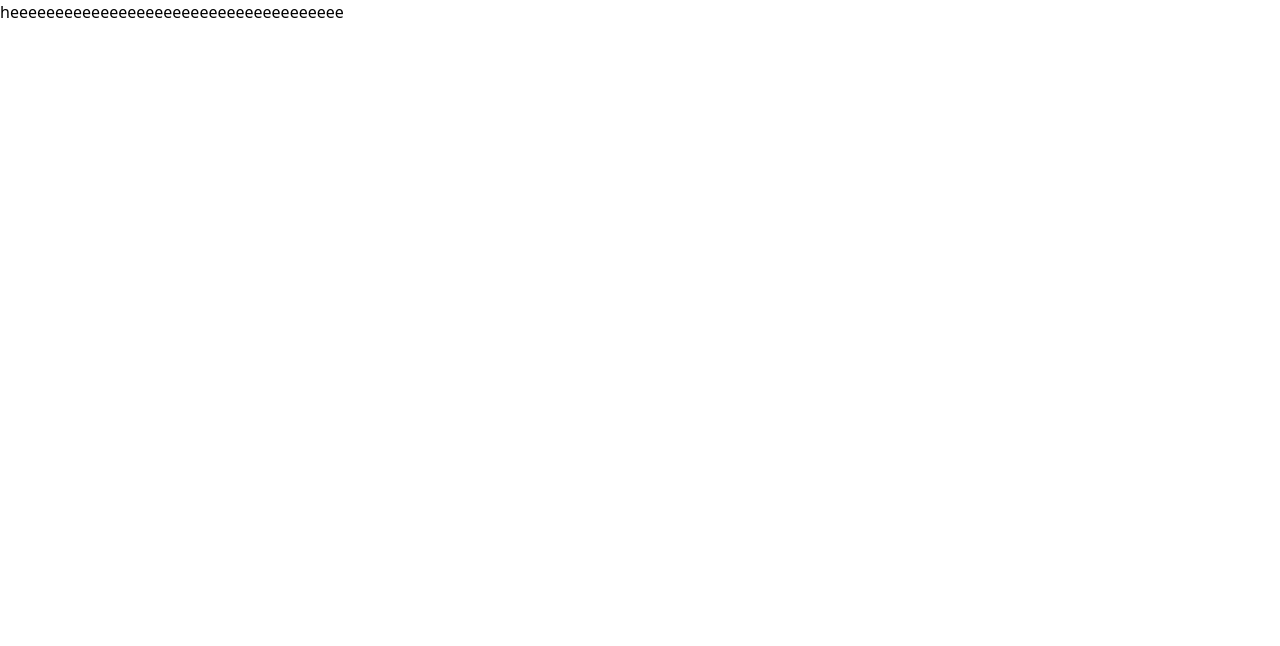
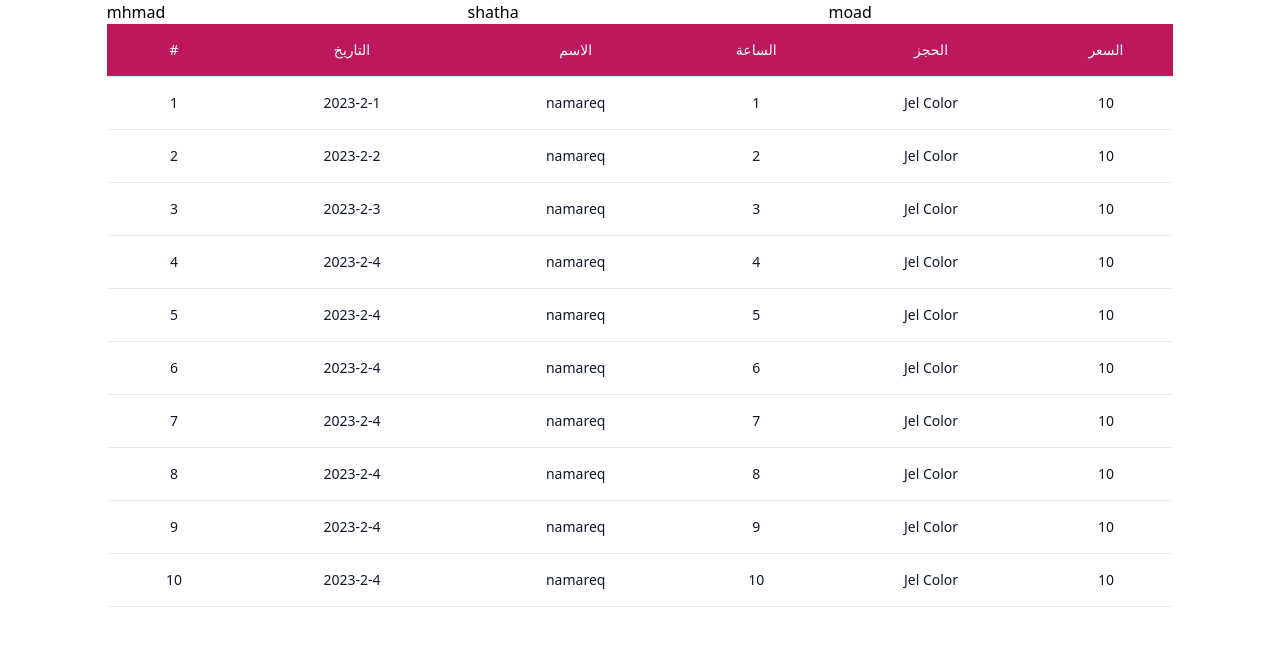
Before and after one commit to mhmadwrekat/miral, a Next.js app: page / in a window 1280 px wide. Shown: the top 646 px of the page. Built offline with nearby package versions, Linux system fonts and the light colour scheme.

Commit message:
add table ]

```diff
--- /dev/null
+++ b/component/data.json
@@ -0,0 +1,86 @@
+[
+  {
+    "date": "2023-2-1",
+    "name": "namareq",
+    "hour": 1,
+    "details": "Jel Color",
+    "price": 10
+  },
+  {
+    "date": "2023-2-2",
+    "name": "namareq",
+    "hour": 2,
+    "details": "Jel Color",
+    "price": 10
+  },
+  {
+    "date": "2023-2-3",
+    "name": "namareq",
+    "hour": 3,
+    "details": "Jel Color",
+    "price": 10
+  },
+  {
+    "date": "2023-2-4",
+    "name": "namareq",
+    "hour": 4,
+    "details": "Jel Color",
+    "price": 10
+  },
+  {
+    "date": "2023-2-4",
+    "name": "namareq",
+    "hour": 5,
+    "details": "Jel Color",
+    "price": 10
+  },
+  {
+    "date": "2023-2-4",
+    "name": "namareq",
+    "hour": 6,
+    "details": "Jel Color",
+    "price": 10
+  },
+  {
+    "date": "2023-2-4",
+    "name": "namareq",
+    "hour": 7,
+    "details": "Jel Color",
+    "price": 10
+  },
+  {
+    "date": "2023-2-4",
+    "name": "namareq",
+    "hour": 8,
+    "details": "Jel Color",
+    "price": 10
+  },
+  {
+    "date": "2023-2-4",
+    "name": "namareq",
+    "hour": 9,
+    "details": "Jel Color",
+    "price": 10
+  },
+  {
+    "date": "2023-2-4",
+    "name": "namareq",
+    "hour": 10,
+    "details": "Jel Color",
+    "price": 10
+  },
+  {
+    "date": "2023-2-4",
+    "name": "namareq",
+    "hour": 11,
+    "details": "Jel Color",
+    "price": 10
+  },
+  {
+    "date": "2023-2-4",
+    "name": "namareq",
+    "hour": 12,
+    "details": "Jel Color",
+    "price": 10
+  }
+]
--- /dev/null
+++ b/component/money.js
@@ -0,0 +1,13 @@
+import React from "react";
+
+const money = () => {
+  return (
+    <div className="grid grid-cols-3 gap-4">
+      <div>mhmad</div>
+      <div>shatha</div>
+      <div>moad</div>
+    </div>
+  );
+};
+
+export default money;
--- /dev/null
+++ b/component/page/HeadComp.js
@@ -0,0 +1,32 @@
+import React from "react";
+import Head from "next/head";
+
+const HeadComp = () => {
+  return (
+    <React.Fragment>
+      <Head>
+        <title>Miral</title>
+        {/* <link rel="icon" href="/assest/saloon.png" /> */}
+        {/* <meta name="keywords" content={head_keywords} /> */}
+        {/* <meta name="description" content={head_description} /> */}
+        <meta charset="UTF-8" />
+        <meta name="viewport" content="width=device-width, initial-scale=1.0" />
+        <meta http-equiv="X-UA-Compatible" content="ie=edge" />
+        <link
+          rel="stylesheet"
+          href="https://unpkg.com/tailwindcss@2.2.19/dist/tailwind.min.css"
+        />
+        {/* <link
+          href="https://fonts.googleapis.com/css?family=Work+Sans:200,400&display=swap"
+          rel="stylesheet"
+        /> */}
+        {/* <link
+          rel="stylesheet"
+          href="https://cdn.jsdelivr.net/npm/tw-elements/dist/css/index.min.css"
+        /> */}
+      </Head>
+    </React.Fragment>
+  );
+};
+
+export default HeadComp;
--- /dev/null
+++ b/component/table.js
@@ -0,0 +1,84 @@
+import React from "react";
+import Data from "./data.json";
+const table = () => {
+  let counter = 1;
+
+  return (
+    <div>
+      <table class="min-w-full text-center">
+        <thead class="border-b bg-pink-700">
+          <tr>
+            <th
+              scope="col"
+              class="px-1 py-4 text-xs font-medium text-white lg:text-sm"
+            >
+              #
+            </th>
+
+            <th
+              scope="col"
+              class="px-1 py-4 text-xs font-medium text-white lg:text-sm"
+            >
+              التاريخ
+            </th>
+            <th
+              scope="col"
+              class="px-1 py-4 text-xs font-medium text-white lg:text-sm"
+            >
+              الاسم
+            </th>
+            <th
+              scope="col"
+              class="px-1 py-4 text-xs font-medium text-white lg:text-sm"
+            >
+              الساعة
+            </th>
+            <th
+              scope="col"
+              class="px-1 py-4 text-xs font-medium text-white lg:text-sm"
+            >
+              الحجز
+            </th>
+            <th
+              scope="col"
+              class="px-1 py-4 text-xs font-medium text-white lg:text-sm"
+            >
+              السعر
+            </th>
+          </tr>
+        </thead>
+        <tbody>
+          {Data.map((item, idx) => {
+            return (
+              idx < 10 && (
+                <tr class="border-b bg-white">
+                  <td class="whitespace-nowrap px-6 py-4 text-sm font-medium text-gray-900">
+                    {counter++}
+                  </td>
+                  <td class="whitespace-nowrap px-6 py-4 text-sm font-medium text-gray-900">
+                    {item.date}
+                  </td>
+                  <td class="whitespace-nowrap px-6 py-4 text-sm font-medium text-gray-900">
+                    {item.name}
+                  </td>
+                  <td class="whitespace-nowrap px-6 py-4 text-sm font-medium text-gray-900">
+                    {item.hour}
+                  </td>
+
+                  <td class="whitespace-nowrap px-6 py-4 text-sm font-medium text-gray-900">
+                    {item.details}
+                  </td>
+                  <td class="whitespace-nowrap px-6 py-4 text-sm font-medium text-gray-900">
+                    {item.price}
+                  </td>
+                </tr>
+              )
+            );
+          })}
+        </tbody>
+      </table>
+    </div>
+  );
+};
+
+export default table;
--- a/package.json
+++ b/package.json
@@ -6,6 +6,7 @@
     "start": "next start"
   },
   "dependencies": {
+    "axios": "^1.2.2",
     "next": "latest",
     "react": "18.2.0",
     "react-dom": "18.2.0"
--- a/pages/index.js
+++ b/pages/index.js
@@ -1,7 +1,15 @@
 import React from "react";
-
+import HeadComp from "../component/page/HeadComp";
+import Table from "../component/table";
+import Money from "../component/money";
 const index = () => {
-  return <div>heeeeeeeeeeeeeeeeeeeeeeeeeeeeeeeeeeeee</div>;
+  return (
+    <div className="lg:w-10/12 mx-auto">
+      <HeadComp />
+      <Money />
+      <Table />
+    </div>
+  );
 };
 
 export default index;
```
Also changed, not shown: tailwind.config.js (+4 -4 lines), 1 other file (tests, documents, lock files or other folders).
